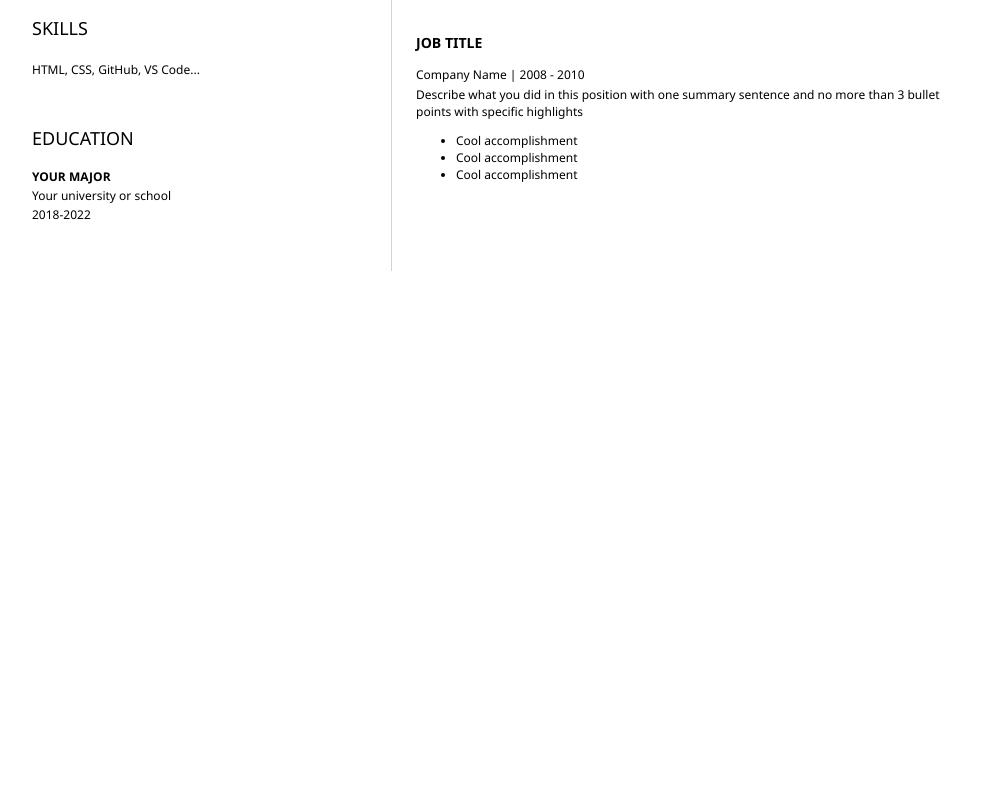
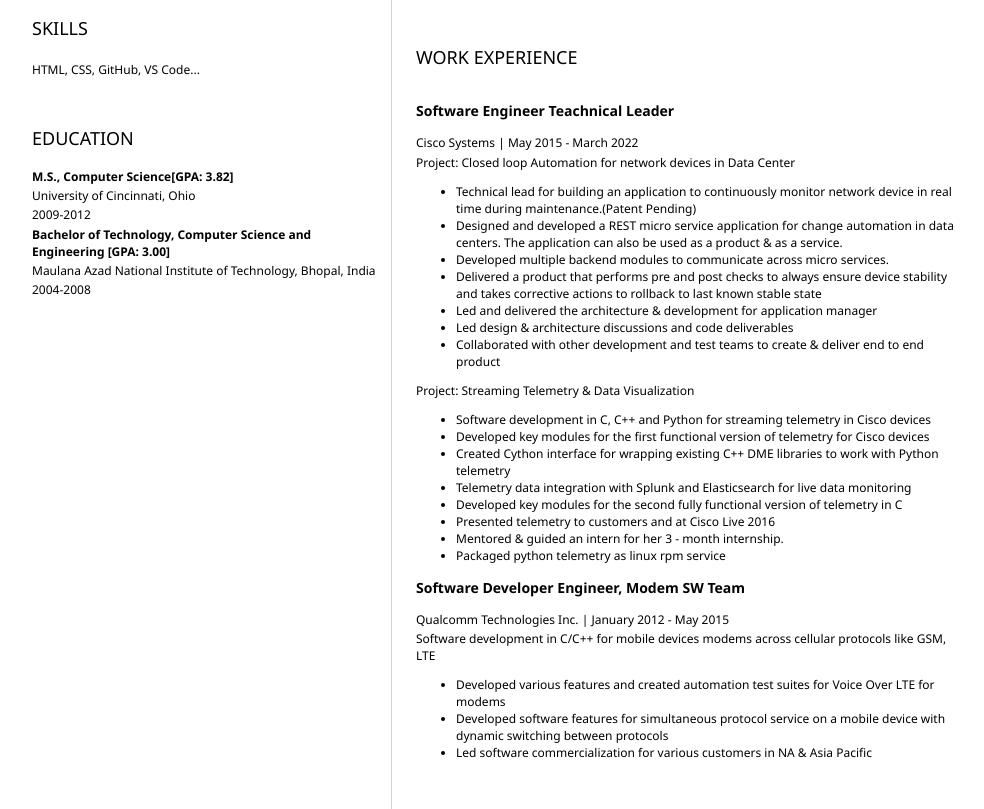
Before and after one commit to sanshitsharma/resume, a plain HTML site: page index.html in a window 1280 px wide. Shown: the part 341-1150 px from the top of the page, without its empty margins (152-1136 px from the left). Before the commit the page ends 800 px from the top, so only its background shows below. Drawn offline with Linux system fonts and the light colour scheme.

Commit message:
Added more details to HTML page

```diff
--- a/index.html
+++ b/index.html
@@ -39,12 +39,19 @@
 				<section>
 					<h2>EDUCATION</h2>
 					<!-- your education -->
-                    <b>YOUR MAJOR</b>
+                    <b>M.S., Computer Science[GPA: 3.82]</b>
                     <p>
-                        Your university or school
+                        University of Cincinnati, Ohio
                     </p>
                     <p>
-                        2018-2022
+                        2009-2012
+                    </p>
+                    <b>Bachelor of Technology, Computer Science and Engineering [GPA: 3.00]</b>
+                    <p>
+                        Maulana Azad National Institute of Technology, Bhopal, India
+                    </p>
+                    <p>
+                        2004-2008
                     </p>
 				</section>
 			</article>
@@ -52,22 +59,51 @@
 				<section>
 					<h2>ABOUT</h2>
 					<!-- about you -->
-					<p>A brief paragraph about you and what kind of company you want to work for.</p>
+					<p>Software Engineer with a passion for using technology for doing cool things. Professional programming experience in C, C++, Java, Python, GoLang. I believe that technology is the key to everything in the 21st century. From education to luxury, from home appliances to fast cars, from comics to reality; everything is driven by technology and it is limited only by our imagination. </p>
 				</section>
 				<section>
 					<h2>WORK EXPERIENCE</h2>
 					<!-- your work experience -->
-                    <h3><b>JOB TITLE</b></h3>
+                    <h3><b>Software Engineer Teachnical Leader</b></h3>
                     <p>
-                            Company Name | 2008 - 2010
+                            Cisco Systems | May 2015 - March 2022
                     </p>
                     <p>
-                            Describe what you did in this position with one summary sentence and no more than 3 bullet points with specific highlights
+                        Project: Closed loop Automation for network devices in Data Center
                     </p>
                     <ul>
-                            <li>Cool accomplishment</li>
-                            <li>Cool accomplishment</li>
-                            <li>Cool accomplishment</li>
+                            <li>Technical lead for building an application to continuously monitor network device in real time during maintenance.(Patent Pending)</li>
+                            <li>Designed and developed a REST micro service application for change automation in data centers. The application can also be used as a product & as a service.</li>
+                            <li>Developed multiple backend modules to communicate across micro services.</li>
+                            <li>Delivered a product that performs pre and post checks to always ensure device stability and takes corrective actions to rollback to last known stable state</li>
+                            <li>Led and delivered the architecture & development for application manager</li>
+                            <li>Led design & architecture discussions and code deliverables</li>
+                            <li>Collaborated with other development and test teams to create & deliver end to end product</li>
+                    </ul>
+                    <p>
+                        Project: Streaming Telemetry & Data Visualization
+                    </p>
+                    <ul>
+                            <li>Software development in C, C++ and Python for streaming telemetry in Cisco devices</li>
+                            <li>Developed key modules for the first functional version of telemetry for Cisco devices</li>
+                            <li>Created Cython interface for wrapping existing C++ DME libraries to work with Python telemetry</li>
+                            <li>Telemetry data integration with Splunk and Elasticsearch for live data monitoring</li>
+                            <li>Developed key modules for the second fully functional version of telemetry in C</li>
+                            <li>Presented telemetry to customers and at Cisco Live 2016</li>
+                            <li>Mentored & guided an intern for her 3 - month internship.</li>
+                            <li>Packaged python telemetry as linux rpm service</li>
+                    </ul>
+                    <h3><b>Software Developer Engineer, Modem SW Team</b></h3>
+                    <p>
+                            Qualcomm Technologies Inc. | January 2012 - May 2015
+                    </p>
+                    <p>
+                        Software development in C/C++ for mobile devices modems across cellular protocols like GSM, LTE
+                    </p>
+                    <ul>
+                            <li>Developed various features and created automation test suites for Voice Over LTE for modems</li>
+                            <li>Developed software features for simultaneous protocol service on a mobile device with dynamic switching between protocols</li>
+                            <li>Led software commercialization for various customers in NA & Asia Pacific</li>
                     </ul>
 				</section>
 			</article>
```
